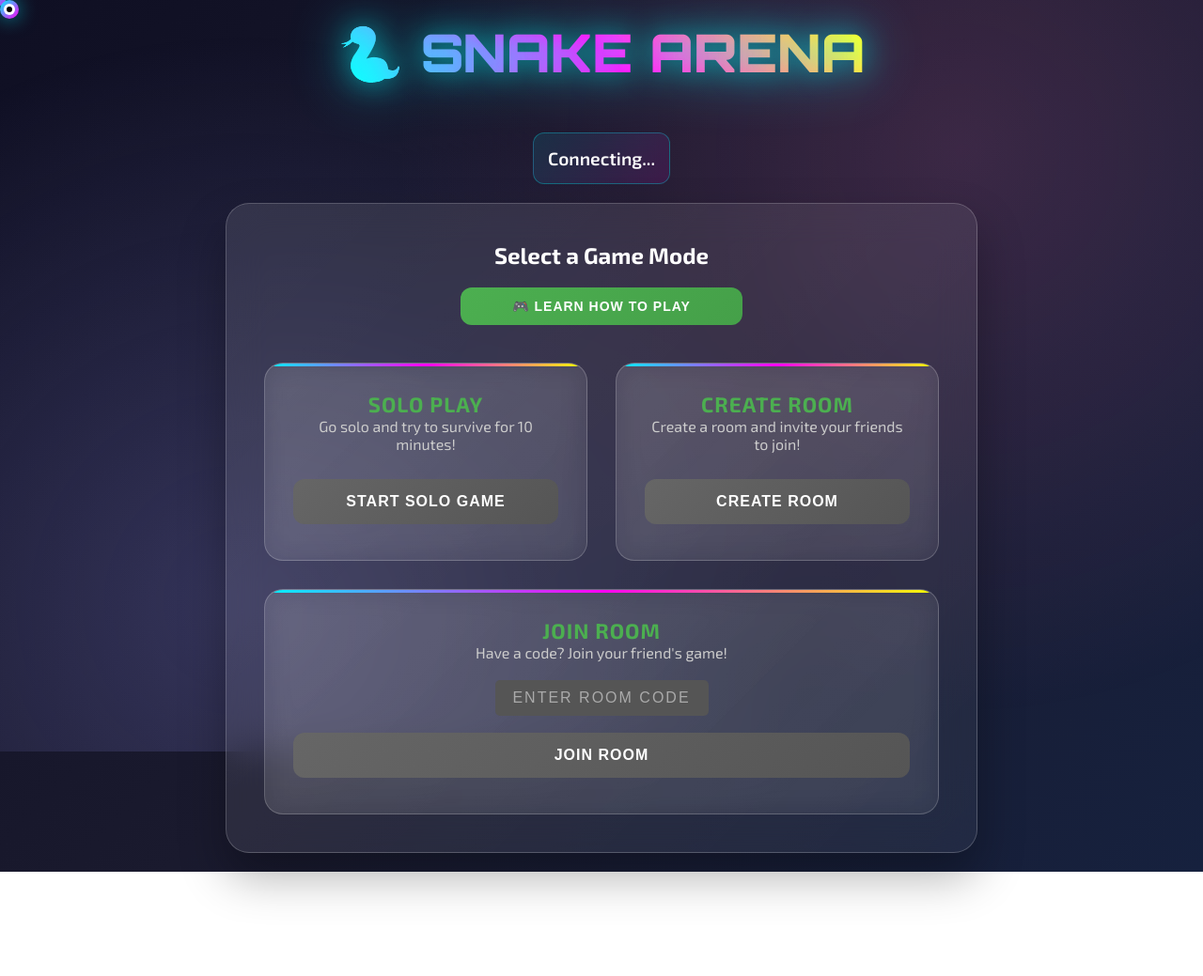
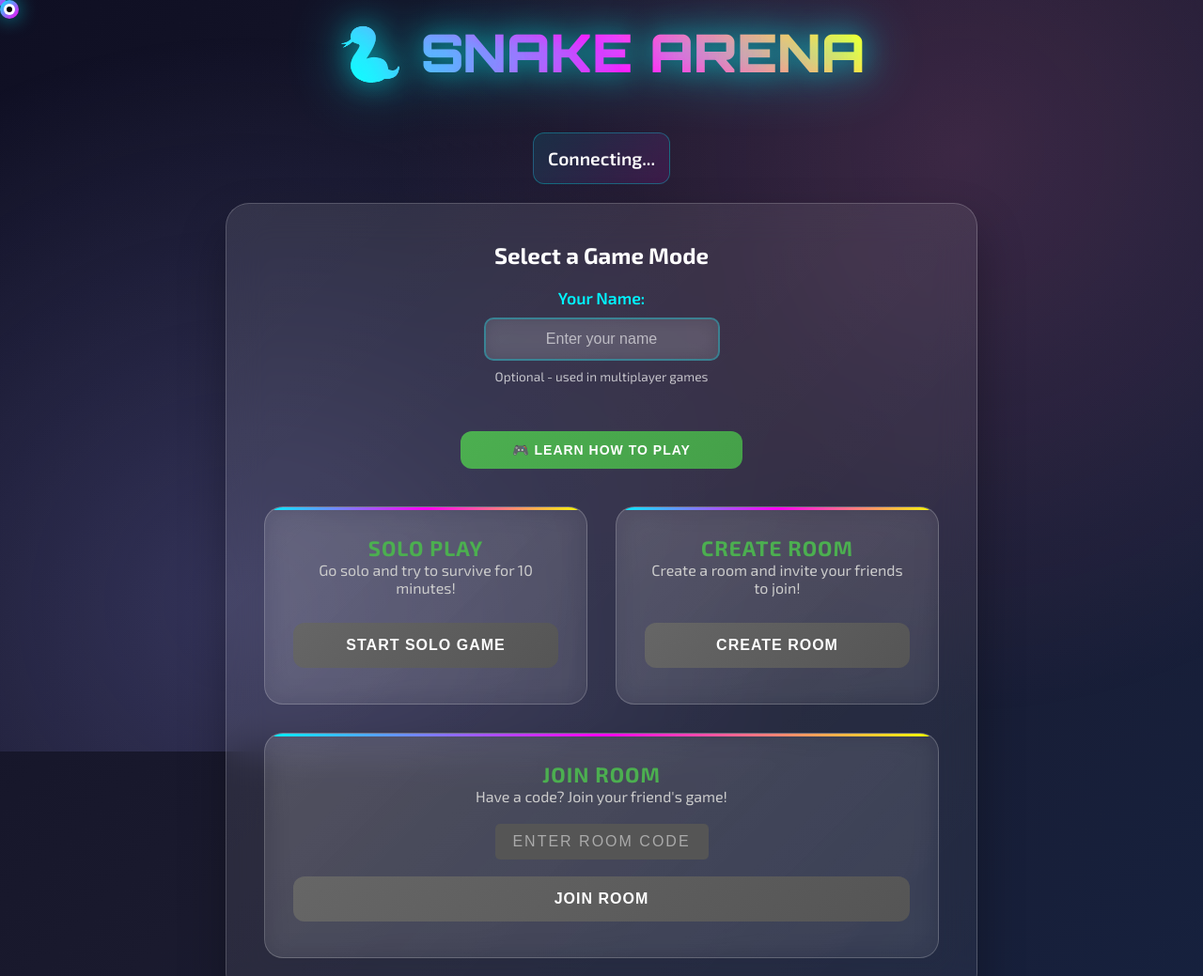
Before and after one commit to bossgeoc/snake-arena, a website: page public/index.html in a window 1280 px wide. Shown: the top 1039 px of the page at 94% size. Before the commit the page ends 928 px from the top, so only its background shows below. Drawn offline with nearby package versions, Linux system fonts and the light colour scheme; no server answers.

Commit message:
Update index.html

```diff
--- a/public/index.html
+++ b/public/index.html
@@ -492,6 +492,51 @@
             background: #1976D2;
         }
 
+        .player-name-section {
+            margin: 20px 0 30px 0;
+            text-align: center;
+        }
+
+        .player-name-section label {
+            display: block;
+            margin-bottom: 10px;
+            font-weight: 600;
+            color: #00f5ff;
+            font-size: 1.1rem;
+        }
+
+        .player-name-section input {
+            padding: 12px 20px;
+            border: 2px solid rgba(0, 245, 255, 0.3);
+            border-radius: 10px;
+            background: rgba(255, 255, 255, 0.1);
+            color: white;
+            font-size: 16px;
+            text-align: center;
+            min-width: 250px;
+            max-width: 300px;
+            backdrop-filter: blur(10px);
+            transition: all 0.3s ease;
+        }
+
+        .player-name-section input:focus {
+            outline: none;
+            border-color: #00f5ff;
+            box-shadow: 0 0 20px rgba(0, 245, 255, 0.4);
+            background: rgba(255, 255, 255, 0.15);
+        }
+
+        .player-name-section input::placeholder {
+            color: rgba(255, 255, 255, 0.6);
+        }
+
+        .player-name-section small {
+            display: block;
+            margin-top: 8px;
+            color: rgba(255, 255, 255, 0.7);
+            font-size: 0.85rem;
+        }
+
         .how-to-play-btn {
             background: linear-gradient(135deg, #4CAF50 0%, #45a049 100%);
             margin: 20px auto;
@@ -642,6 +687,12 @@
         <div class="lobby-container">
             <h2>Select a Game Mode</h2>
 
+            <div class="player-name-section">
+                <label for="playerNameInput">Your Name:</label>
+                <input type="text" id="playerNameInput" placeholder="Enter your name" maxlength="20">
+                <small>Optional - used in multiplayer games</small>
+            </div>
+
             <button id="howToPlayBtn" onclick="showGameMechanics()" class="how-to-play-btn">🎮 Learn How to Play</button>
 
             <div class="lobby-options">
```
